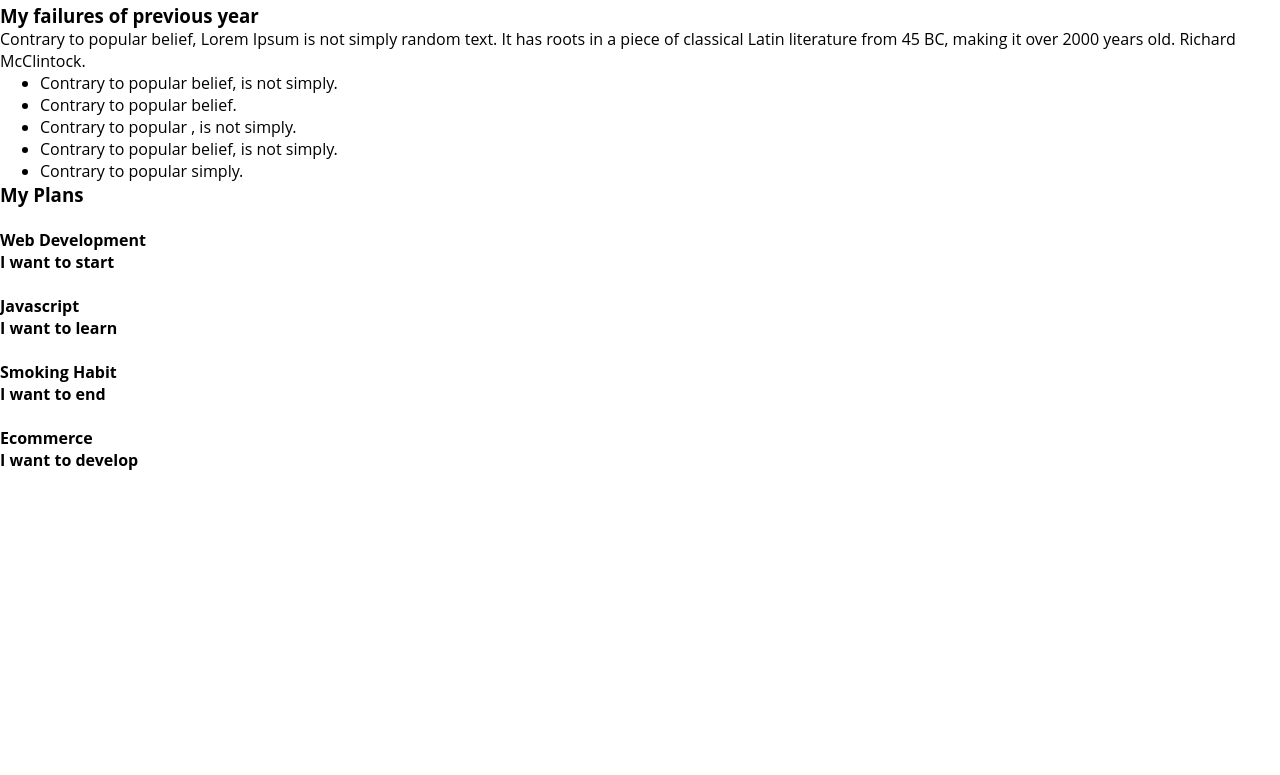
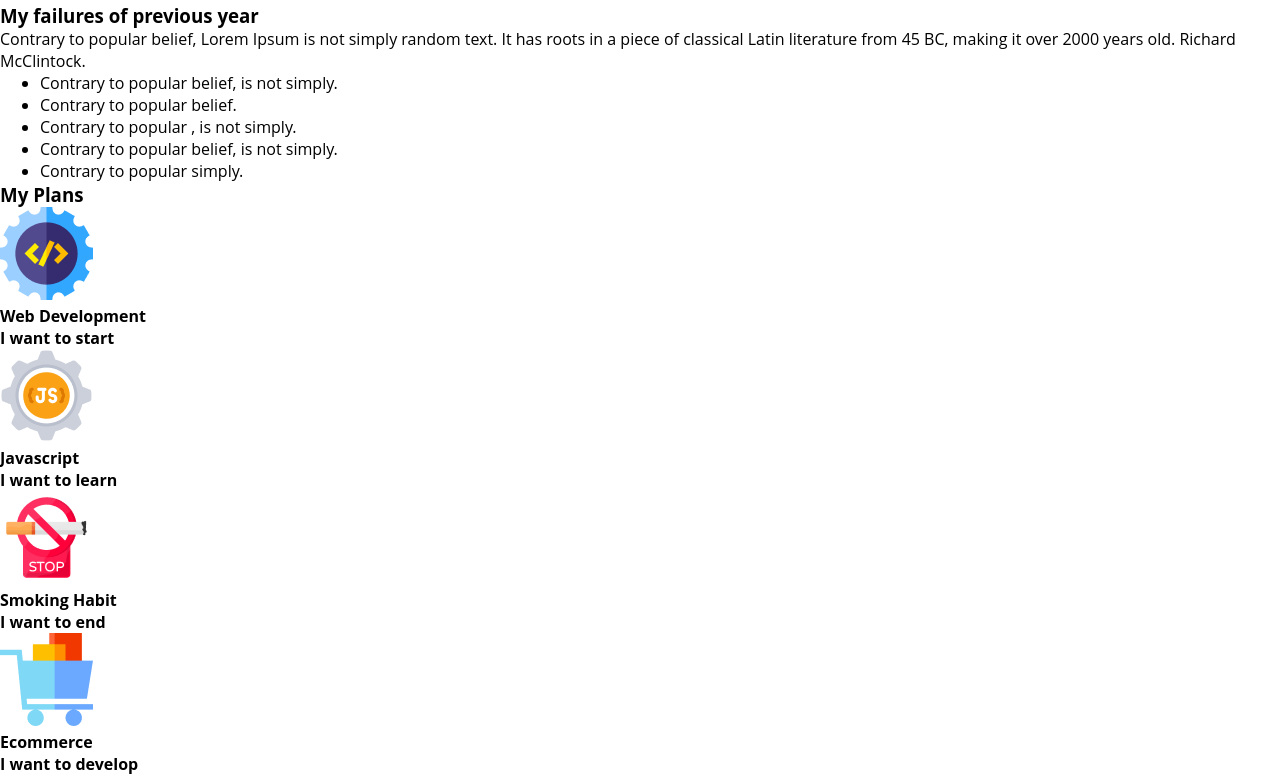
Before and after one commit to Rakibalways/assignment-01, a plain HTML site: page index.html in a window 1280 px wide. Shown: the part 1534-2309 px from the top of the page. Before the commit the page ends 2005 px from the top, so only its background shows below. Drawn offline with Linux system fonts and the light colour scheme.

```diff
--- a/index.html
+++ b/index.html
@@ -42,22 +42,22 @@
         <h3>My Plans</h3>
         <div class="plans-info-container">
           <div class="plans-info">
-            <img src="" alt="">
+            <img src="images/icons/web.png" alt="">
             <h4 class="plans-title">Web Development<h4/>
             <p class="plans-description">I want to start</p>
           </div>
           <div class="plans-info">
-            <img src="" alt="">
+            <img src="images/icons/js.png" alt="">
               <h4 class="plans-title">Javascript<h4/>
               <p class="plans-description">I want to learn</p>
           </div>
           <div class="plans-info">
-            <img src="" alt="">
+            <img src="images/icons/smoke.png" alt="">
               <h4 class="plans-title">Smoking Habit<h4/>
               <p class="plans-description">I want to end</p>
           </div>
           <div class="plans-info">
-            <img src="" alt="">
+            <img src="images/icons/ecom.png" alt="">
               <h4 class="plans-title">Ecommerce<h4/>
               <p class="plans-description">I want to develop</p>
           </div>
```
Also changed, not shown: styles/style.css (line endings or trailing spaces).
